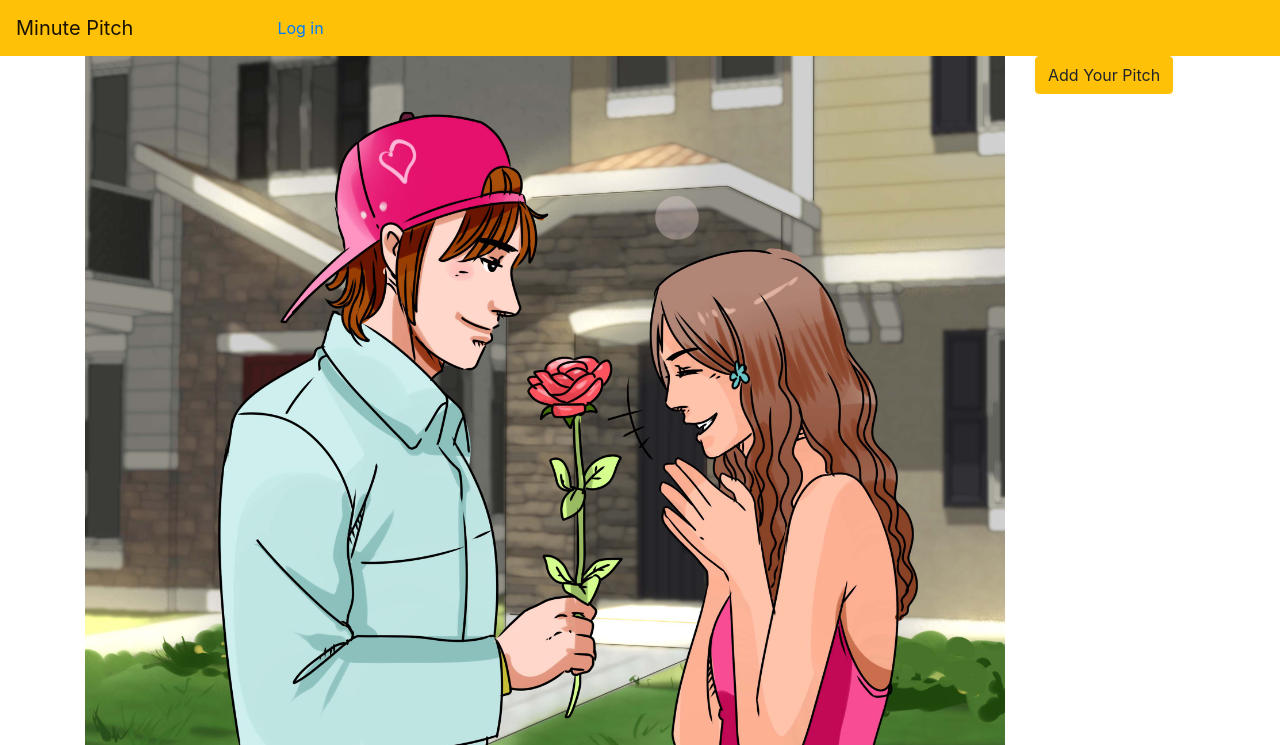
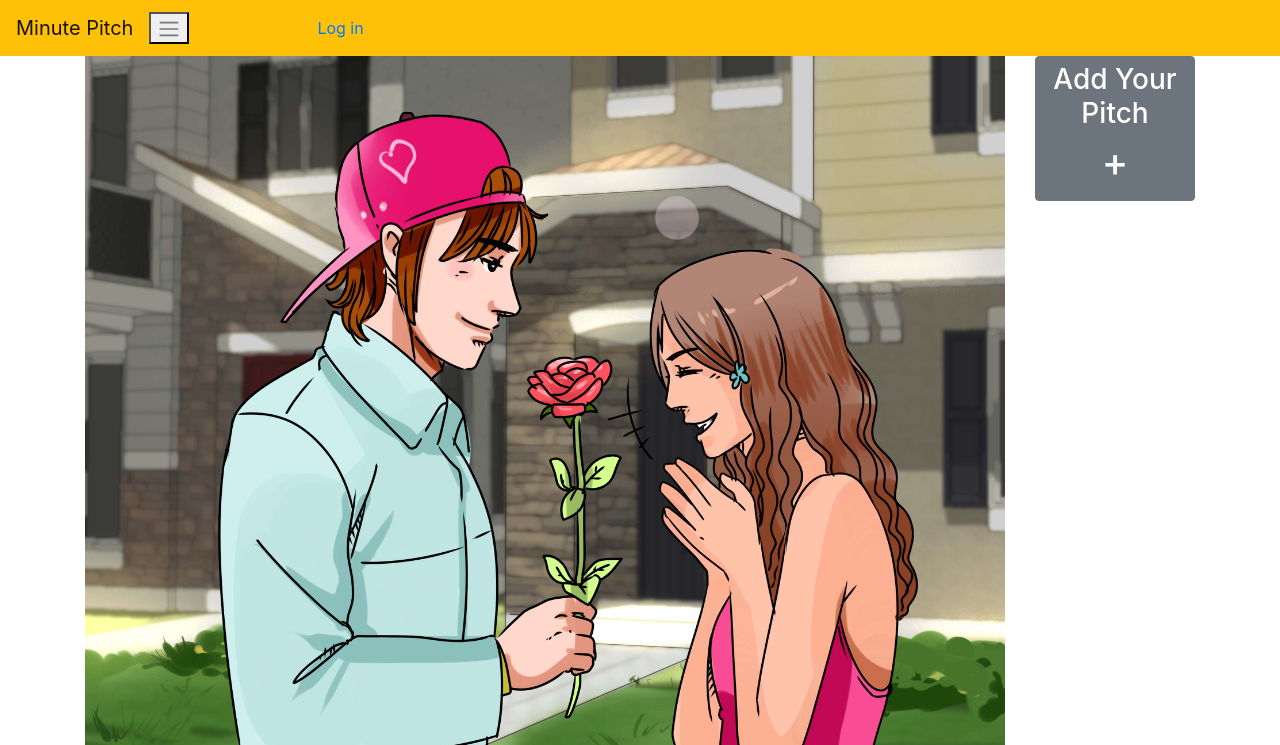
Before and after one commit to COdingaorg/A_Minute_Pitch, a Flask app: template app/templates/index.html in a window 1280 px wide. Shown: the top 745 px of the page. Run offline with Flask 2, Linux system fonts and the light colour scheme; the template is opened without the code that fills it, so the values that code supplies are empty; some libraries are stand-ins or nearby versions.

Commit message:
adds styling to navbar

```diff
--- a/app/static/styles.css
+++ b/app/static/styles.css
@@ -9,3 +9,12 @@
   text-decoration: underline;
   color: red;
 }
+button.sign{
+  display: none;
+}
+.sign:hover{
+  display: block;
+}
+nav{
+  color:white
+}
--- a/app/templates/index.html
+++ b/app/templates/index.html
@@ -20,7 +20,7 @@
 </div>
 </div>
 
-<div class="col-md-2"><a href="/pitches"><button class="btn btn-warning">Add Your Pitch</button> </a></div>
+<div class="col-md-2"><a href="/pitches"><button class="btn btn-secondary"><h3 class='adder'>Add Your Pitch</h3><h1 class='sign'>&plus;</h1></button> </a></div>
 </div>
 
 </div>
--- a/app/templates/macros.html
+++ b/app/templates/macros.html
@@ -18,8 +18,8 @@
   {%block navbar%}
   <nav class="navbar navbar-expand-lg navbar-light bg-warning">
     <a class="navbar-brand" href="/">Minute Pitch</a>
-    <button class="navbar-toggler" type="button" data-toggle="collapse" data-target="#navbarNav"
-      aria-controls="navbarNav" aria-expanded="false" aria-label="Toggle navigation">
+    <button class="navbar-toggle collapsed" type="button" data-toggle="collapse" data-target="#navbar-nav"
+      aria-controls="navbar" aria-expanded="false" aria-label="Toggle navigation">
       <span class="navbar-toggler-icon"></span>
     </button>
     <div class="collapse navbar-collapse" id="navbarNav">
```
